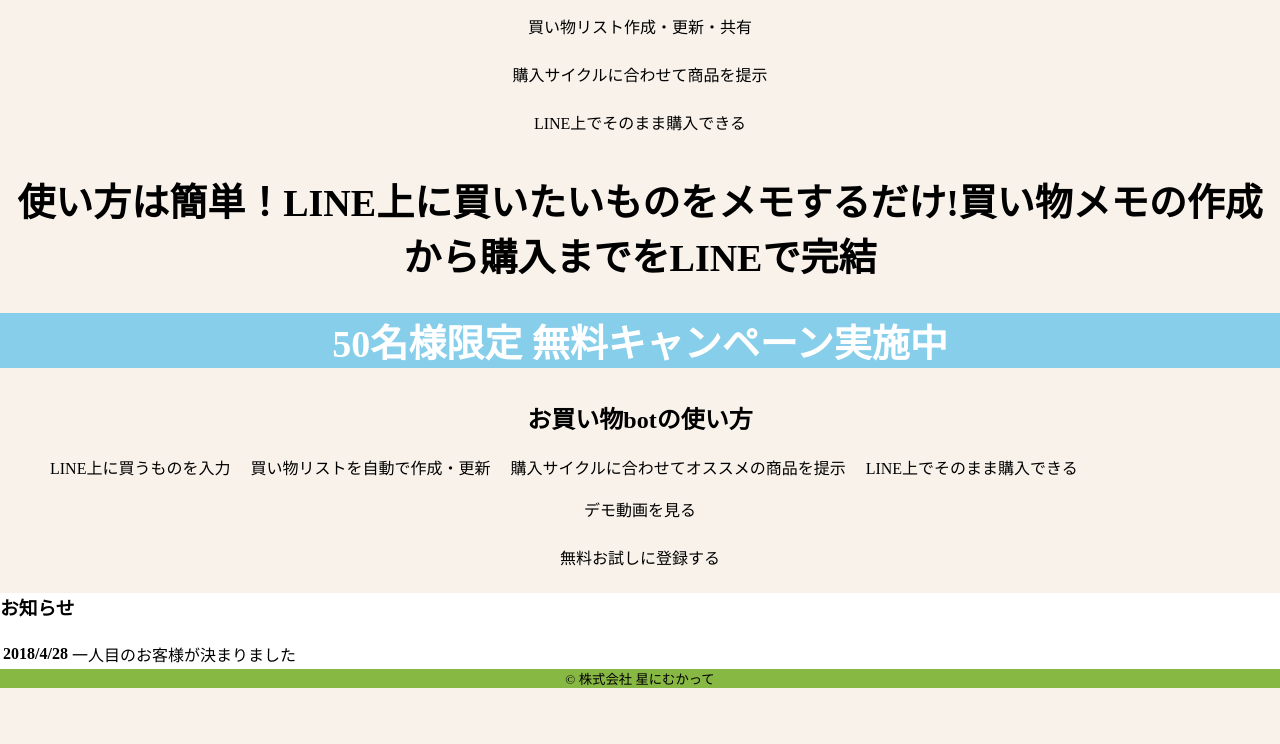
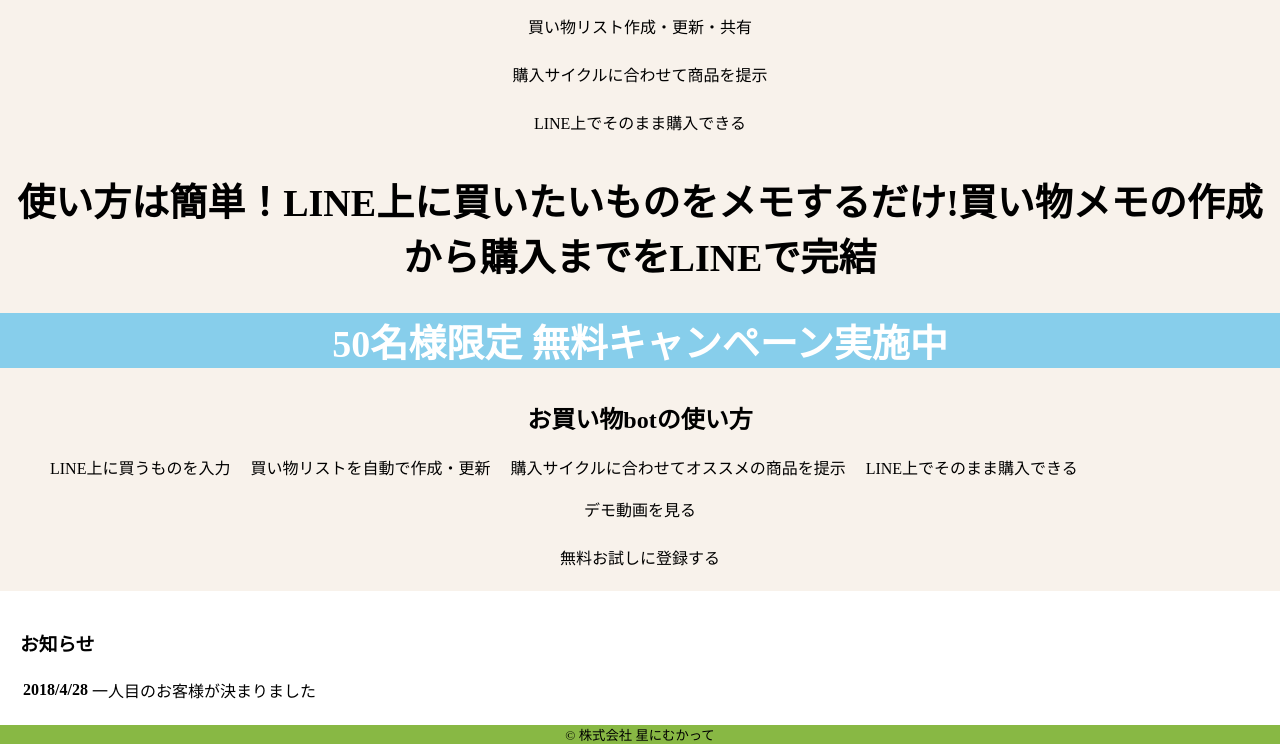
Before and after one commit to masatakashida/planet_space_company, a plain HTML site: page index.html in a window 1280 px wide. Shown: the part 650-1394 px from the top of the page. Before the commit the page ends 1338 px from the top, so only its background shows below. Drawn offline with Linux system fonts and the light colour scheme.

Commit message:
内側に余白の追加

```diff
--- a/main.css
+++ b/main.css
@@ -55,7 +55,8 @@
 
 article {
   font-size: 1.0rem;
-  background-color: #ffffff
+  background-color: #ffffff;
+  padding: 20px;
 }
 /* -------------------------------------------
 footer
```
